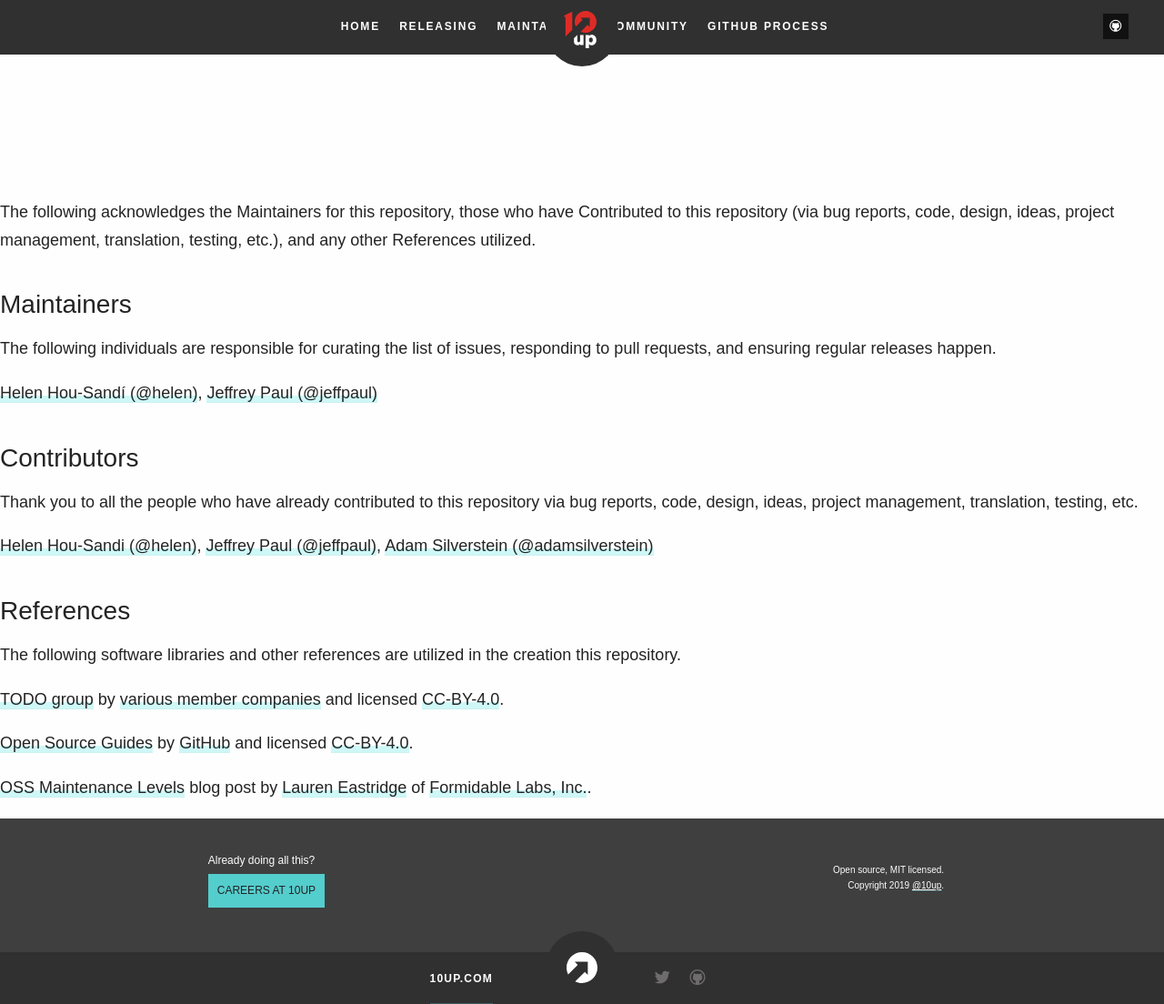
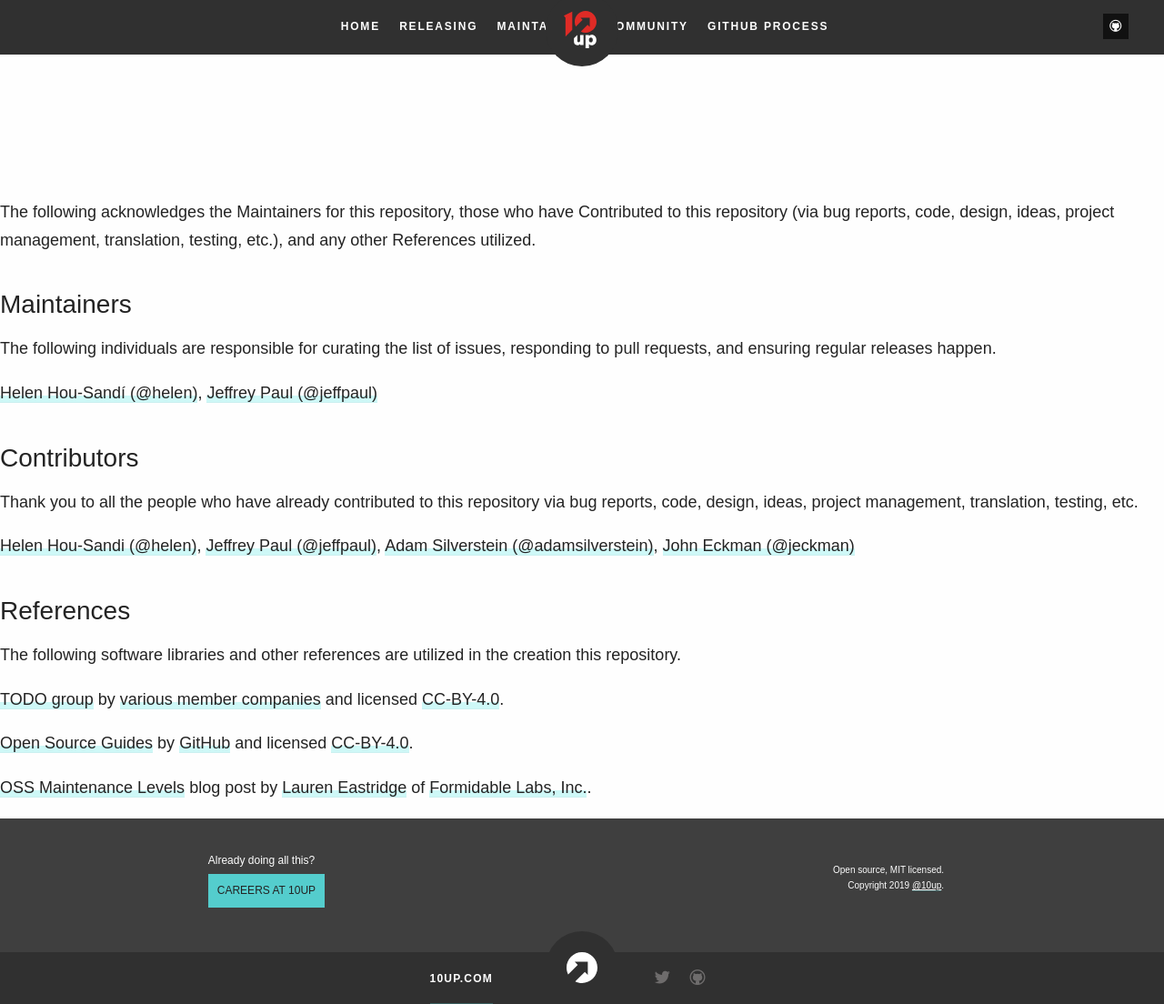
Before and after one commit to 10up/Open-Source-Best-Practices, a Jekyll site: the page built from CREDITS.md, in a window 1280 px wide and 1104 px high. Shown: the whole window at 91% size. Built offline with Jekyll 4.4.1, drawn with Linux system fonts in a browser that asks for light colours; some web fonts are replaced; our own code applies the rules of GitHub Pages for plain Markdown files.

Commit message:
add @jeckman to CREDITS.md

```diff
--- a/CREDITS.md
+++ b/CREDITS.md
@@ -10,7 +10,7 @@ The following individuals are responsible for curating the list of issues, respo
 
 Thank you to all the people who have already contributed to this repository via bug reports, code, design, ideas, project management, translation, testing, etc.
 
-[Helen Hou-Sandi (@helen)](https://github.com/helen), [Jeffrey Paul (@jeffpaul)](https://github.com/jeffpaul), [Adam Silverstein (@adamsilverstein)](https://github.com/adamsilverstein)
+[Helen Hou-Sandi (@helen)](https://github.com/helen), [Jeffrey Paul (@jeffpaul)](https://github.com/jeffpaul), [Adam Silverstein (@adamsilverstein)](https://github.com/adamsilverstein), [John Eckman (@jeckman)](https://github.com/jeckman)
 
 ## References
 
```
